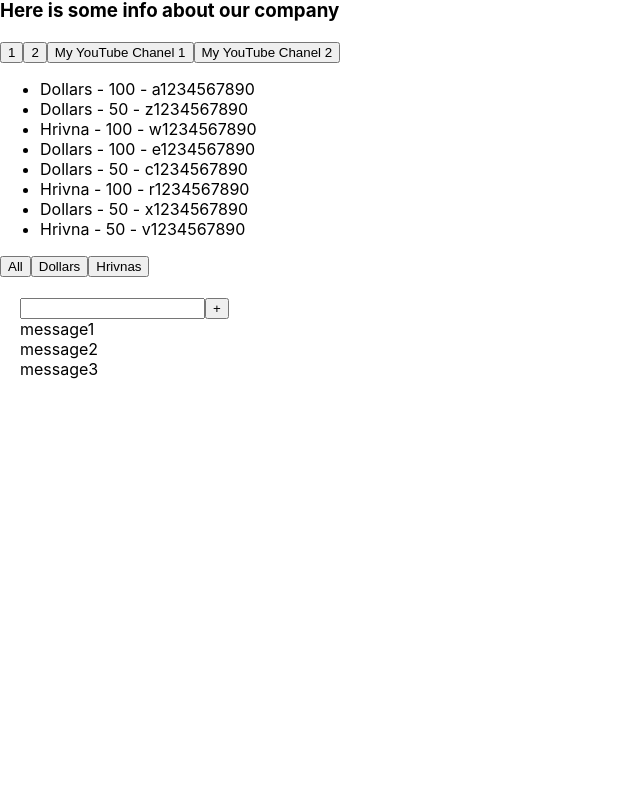
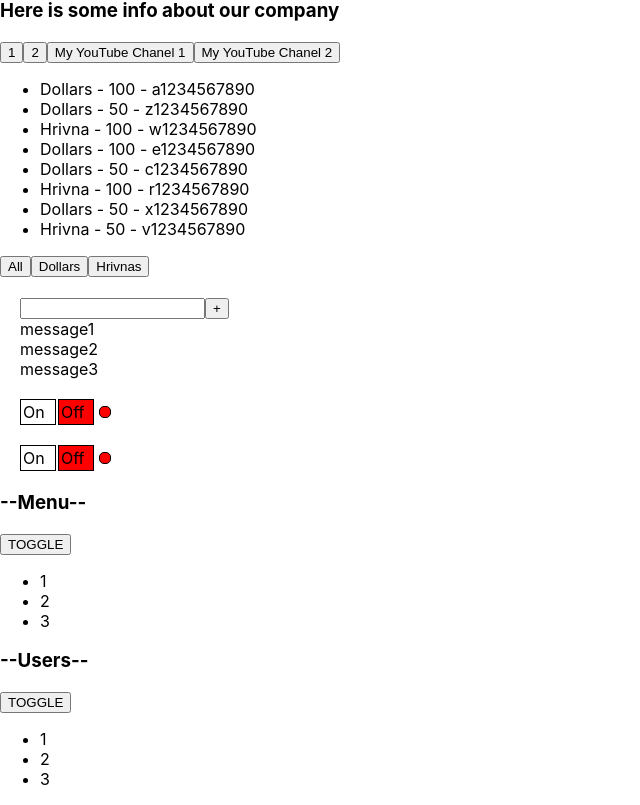
Before and after one commit to Dinara1989/Tasks, a React (Create React App) app: page / in a window 1280 px wide. Shown: the part 413-1218 px from the top of the page, without its empty margins (0-640 px from the left). Before the commit the page ends 812 px from the top, so only its background shows below. Built offline with nearby package versions, Linux system fonts and the light colour scheme.

Commit message:
useState, uncontrolled Accordion

```diff
--- a/src/App.tsx
+++ b/src/App.tsx
@@ -6,7 +6,8 @@ import Button from "./components/Button";
 import Filter from "./components/filter/Filter";
 import Hook from "./components/Hook";
 import FullInput from "./components/inputUni/FullInput";
-import React, {useState} from "react";
+import OnOff from "./components/onOff/OnOff";
+import Accordion from "./components/selfControlledAccordion/Accordion";
 
 const students = [
   {id: 1, name:'Dinara', age: 35},
@@ -57,6 +58,10 @@ const App = () => {
           <button onClick={(event) => onClickHandler('Hro')}>My YouTube Chanel 2</button>
           <Filter />
           <FullInput />
+          <OnOff />
+          <OnOff />
+          <Accordion titleValue={"Menu"}/>
+          <Accordion titleValue={"Users"}/>
       </div>
   );
 };
--- /dev/null
+++ b/src/components/onOff/OnOff.tsx
@@ -0,0 +1,51 @@
+import React, {useState} from 'react';
+
+type OnOffPropsType = {
+    // on: boolean
+    // off: boolean
+}
+
+
+const OnOff = (props: OnOffPropsType) => {
+    let [on, setOn] = useState(false);
+
+    const onStyle =  {
+        width: "30px",
+        height: "20px",
+        border: "1px solid black",
+        display: "inline-block",
+        padding: "2px",
+        backgroundColor: on ? "green" : "white"
+    };
+    const offStyle =  {
+        width: "30px",
+        height: "20px",
+        border: "1px solid black",
+        display: "inline-block",
+        padding: "2px",
+        marginLeft: "2px",
+        backgroundColor: on ? "white" : "red"
+    };
+    const indicatorStyle =  {
+        width: "10px",
+        height: "10px",
+        borderRadius: "5px",
+        display: "inline-block",
+        border: "1px solid black",
+        marginLeft: "5px",
+        backgroundColor: on ? "green" : "red"
+    };
+    const onOffBlock = {
+        margin: "20px 20px"
+    }
+
+    return (
+        <div style={onOffBlock}>
+            <div style={onStyle} onClick={ ()=> {setOn(true)} }>On</div>
+            <div style={offStyle} onClick={ ()=> {setOn(false)} }>Off</div>
+            <div style={indicatorStyle}></div>
+        </div>
+    );
+};
+
+export default OnOff;
--- /dev/null
+++ b/src/components/selfControlledAccordion/Accordion.tsx
@@ -0,0 +1,17 @@
+import React, {useState} from 'react';
+import AccordionBody from "./AccordionBody";
+type AccordionType = {
+    titleValue: string
+}
+const Accordion = (props:AccordionType) => {
+    let [collapsed, setCollapsed] = useState(false);
+    return (
+        <div>
+            <h3>--{props.titleValue}--</h3>
+            <button onClick={()=> {setCollapsed(!collapsed)}}>TOGGLE</button>
+            {!collapsed && <AccordionBody/>}
+        </div>
+    );
+};
+
+export default Accordion;
--- /dev/null
+++ b/src/components/selfControlledAccordion/AccordionBody.tsx
@@ -0,0 +1,15 @@
+import React from 'react';
+
+const AccordionBody = () => {
+    return (
+        <div>
+            <ul>
+                <li>1</li>
+                <li>2</li>
+                <li>3</li>
+            </ul>
+        </div>
+    );
+};
+
+export default AccordionBody;
```
